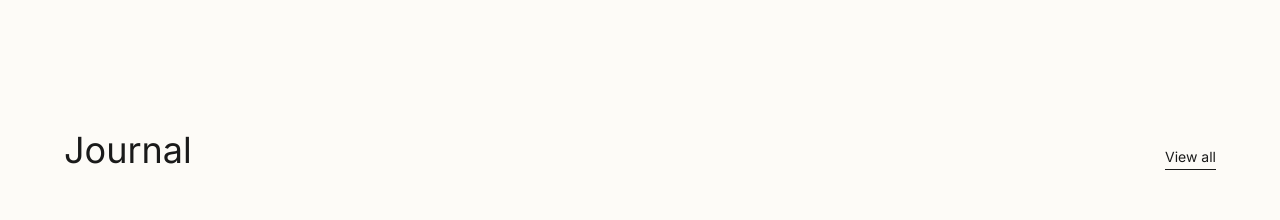
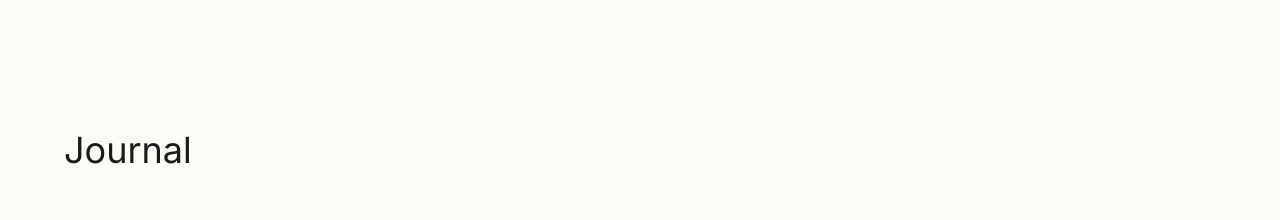
Before and after one commit to VivienP/personal-website, a React (Vite) app: page / in a window 1280 px wide. Shown: the part 1260-1480 px from the top of the page. Built offline with nearby package versions, Linux system fonts and the light colour scheme; a web font is replaced by a local one.

Commit message:
Minor Main Page Update

```diff
--- a/src/sections/Journal.jsx
+++ b/src/sections/Journal.jsx
@@ -50,11 +50,8 @@ const Journal = () => {
     return (
         <section id="journal" className="py-24 px-6">
             <div className="max-w-6xl mx-auto">
-                <div className="flex items-end justify-between mb-12">
+                <div className="mb-12">
                     <h2 className="text-3xl md:text-4xl text-primary">Journal</h2>
-                    <a href="/blog" className="text-sm border-b border-primary pb-0.5 hover:text-accent hover:border-accent transition-colors">
-                        View all
-                    </a>
                 </div>
 
                 <div className="flex flex-col">
```
